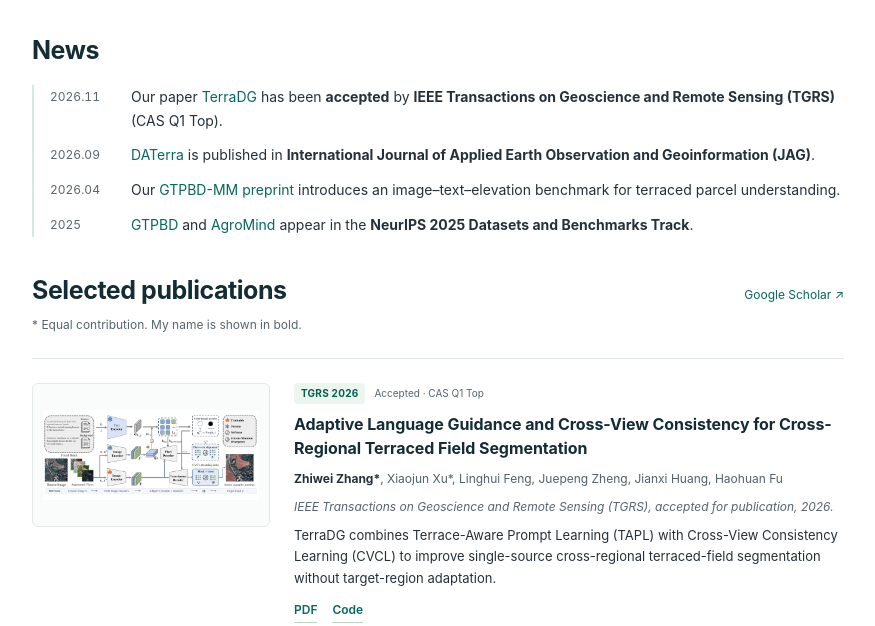
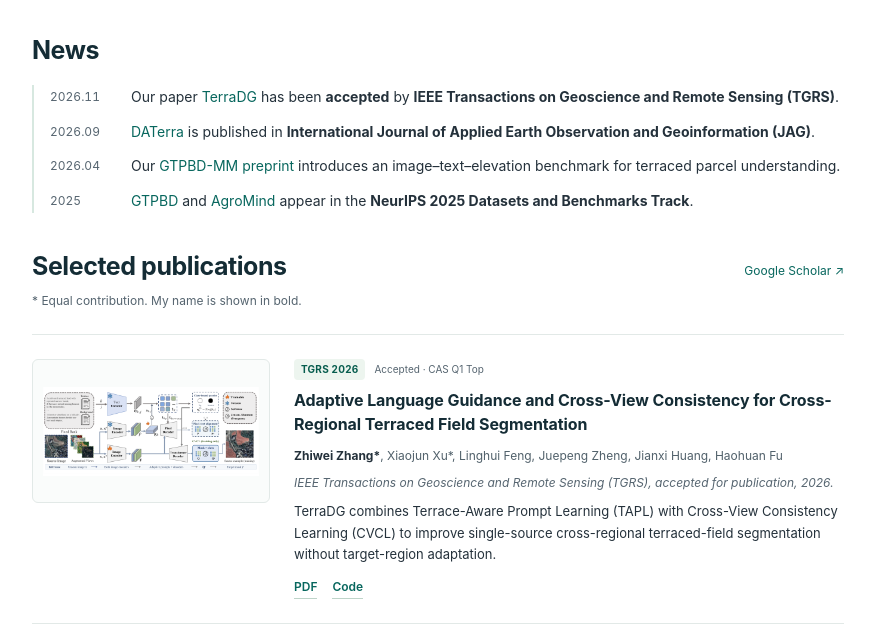
Before and after one commit to Z-ZW-WXQ/z-zw-wxq.github.io, a plain HTML site: page index.html in a window 1280 px wide. Shown: the part 1117-1743 px from the top of the page, without its empty margins (348-1223 px from the left). Drawn offline with Linux system fonts and the light colour scheme.

Commit message:
Update index.html

```diff
--- a/index.html
+++ b/index.html
@@ -89,7 +89,7 @@
       <section id="news" class="section" aria-labelledby="news-title">
         <h2 id="news-title">News</h2>
         <ul class="news-list">
-          <li><time datetime="2026-11">2026.11</time><span>Our paper <a href="assets/TerraDG_final.pdf" target="_blank" rel="noopener noreferrer">TerraDG</a> has been <strong>accepted</strong> by <strong>IEEE Transactions on Geoscience and Remote Sensing (TGRS)</strong> (CAS Q1 Top).</span></li>
+          <li><time datetime="2026-11">2026.11</time><span>Our paper <a href="assets/TerraDG_final.pdf" target="_blank" rel="noopener noreferrer">TerraDG</a> has been <strong>accepted</strong> by <strong>IEEE Transactions on Geoscience and Remote Sensing (TGRS)</strong>.</span></li>
           <li><time datetime="2026-09">2026.09</time><span><a href="https://doi.org/10.1016/j.jag.2026.105579" target="_blank" rel="noopener noreferrer">DATerra</a> is published in <strong>International Journal of Applied Earth Observation and Geoinformation (JAG)</strong>.</span></li>
           <li><time datetime="2026-04">2026.04</time><span>Our <a href="https://arxiv.org/abs/2604.12315" target="_blank" rel="noopener noreferrer">GTPBD-MM preprint</a> introduces an image–text–elevation benchmark for terraced parcel understanding.</span></li>
           <li><time datetime="2025">2025</time><span><a href="https://openreview.net/forum?id=A3aV30YGqP" target="_blank" rel="noopener noreferrer">GTPBD</a> and <a href="https://rssysu.github.io/AgroMind/" target="_blank" rel="noopener noreferrer">AgroMind</a> appear in the <strong>NeurIPS 2025 Datasets and Benchmarks Track</strong>.</span></li>
```
